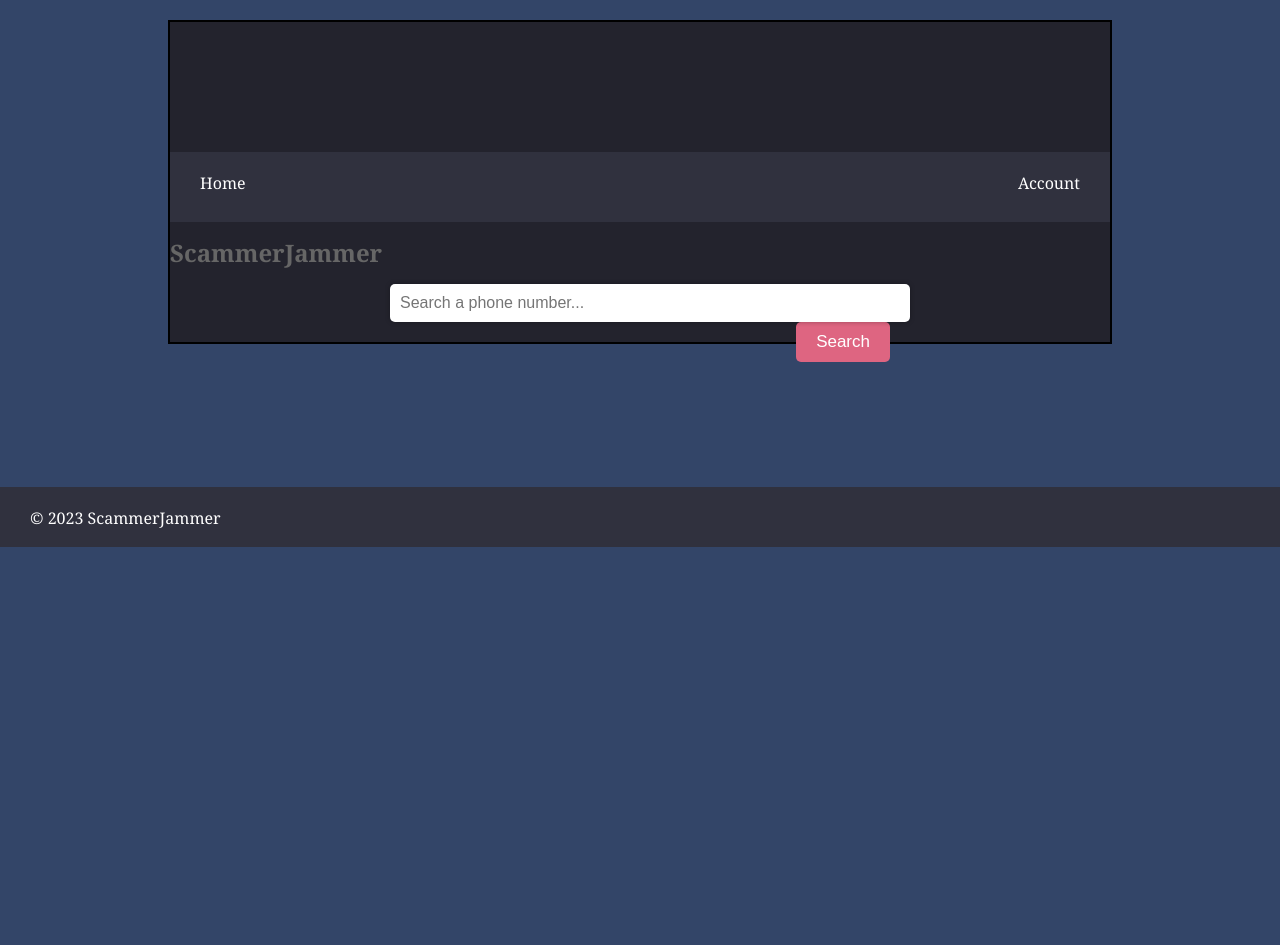
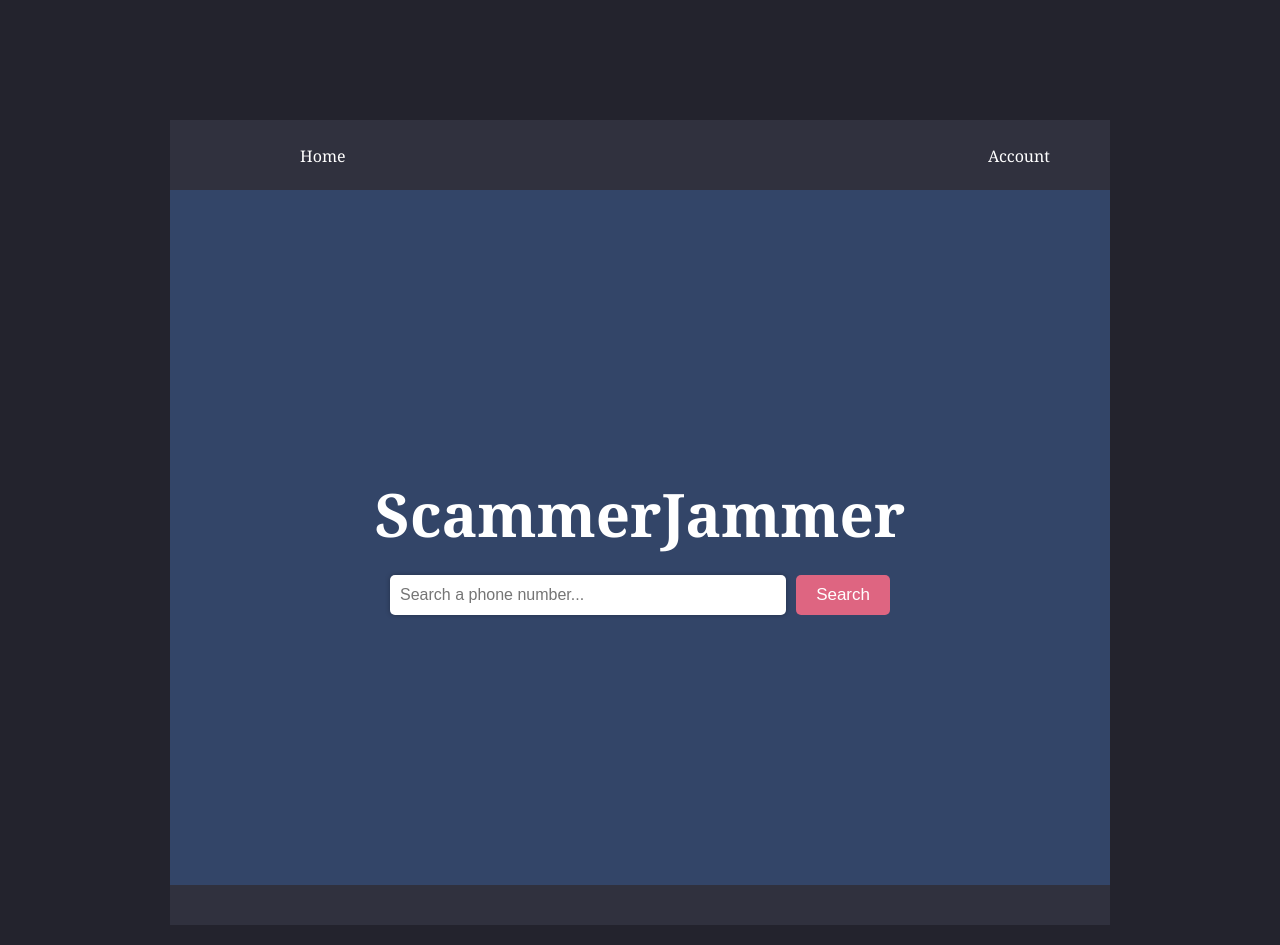
Before and after one commit to EricShawDude/ScammerJammer, a plain HTML site: page Firefail/public/index2.html in a window 1280 px wide. Before the commit the page ends 800 px from the top, so only its background shows below. Drawn offline with Linux system fonts and the light colour scheme.

Commit message:
whatever

```diff
--- a/Firefail/public/css/index2.css
+++ b/Firefail/public/css/index2.css
@@ -2,22 +2,19 @@
 
 body {
     color: #666666;
-    background-color: #334568;
+    background-color: #23232d;
     background-position: center;
     font-family: Georgia, Times, serif;
     line-height: 1.4em;
-    margin: 0px;}
+    margin: 0px;
+    padding-top: 100px;
+    }
+
 .wrapper {
     width: 940px;
     margin: 20px auto 20px auto;
-    border: 2px solid #000000;
-    background-color: #23232d;}
-
-h1 {
-    text-indent: -9999px;
-    width: 940px;
-    height: 130px;
-    margin: 0px;}
+    background-color: #334568;
+    }
 
 #container {
         width: 1000px;
@@ -47,7 +44,7 @@ li a {
     text-decoration: none;}
 
 li a:hover {
-    background-color: #969490;}
+    background-color: #505167;}
 
 ul {
     display: block;
@@ -59,31 +56,34 @@ ul {
     height: 50px;
 }
 
+/* Main title on home page */
+
+#main h2 {
+    display: block;
+    padding-top: 28%;
+    font-size: 60px;
+    text-align: center;
+    color: #ffffff;
+}
+
 /* Search bar */
 
-.search-field h2 {
-    display: block;
-    padding-top: 25%;
-    font-size: 50px;
-}
-
 .search-field {
-    display: block;
+    display: flex;
     justify-content: center;
-    width: 100%;
-    text-align: center;
     margin: 20px auto;
     max-width: 500px;
 }
 
-.search-field input[type="number"] {
-    width: 100%;
+.search-field input[type="text"] {
+    width: 106%;
     padding: 10px;
     font-size: 16px;
     border: none;
     border-radius: 5px;
     outline: none;
     box-shadow: 0px 0px 5px rgba(0, 0, 0, 0.3);
+    margin-bottom: 50%;
 }
 
 .search-field button {
@@ -96,7 +96,7 @@ ul {
     cursor: pointer;
     margin-left: 10px;
     float: right;
-    margin-bottom: 25%;
+    margin-bottom: 50%;
 }
 
 /* Footer */
@@ -107,6 +107,4 @@ ul {
 	background-color: #30313E;
 	height: 40px;
     position: relative;
-    padding-top: 20px;
-    padding-left: 30px;
 }
--- a/Firefail/public/index2.html
+++ b/Firefail/public/index2.html
@@ -1,27 +1,27 @@
 <!DOCTYPE html>
 <html>
 	<head>
-		<title>Home Page</title>
+		<title>Home</title>
         <link href="css/index2.css" type="text/css" rel="stylesheet">
 
 	</head>
 	<body>
 		<div class="wrapper">
-			<h1>ScammerJammer</h1>
 			<div id="nav">
                 <ul>
-                        <li><a href="">Home</a></li>
-                        <li style="float:right"><a href="">Account</a></li>
+                    <li style="margin-left: 100px; margin-top: 5px;"><a href="">Home</a></li>
+                    <li style="margin-top: 5px; margin-right: 30px; float:right;"><a href="">Account</a></li>
                 </ul>
 			</div>
+            <div id="main">
                 <h2>ScammerJammer</h2>
+            </div>
             <div class="search-field">
-                    <input type="number" placeholder="Search a phone number...">
+                <input type="text" placeholder="Search a phone number...">
                 <button>Search</button>
             </div>
+            <div id="footer">
+            </div>
 		</div><!-- .wrapper -->
-        <div id="footer">
-            &copy; 2023 ScammerJammer
-        </div>
 	</body>
 </html>
```
Lines whose indentation alone changed are shown as unchanged.
